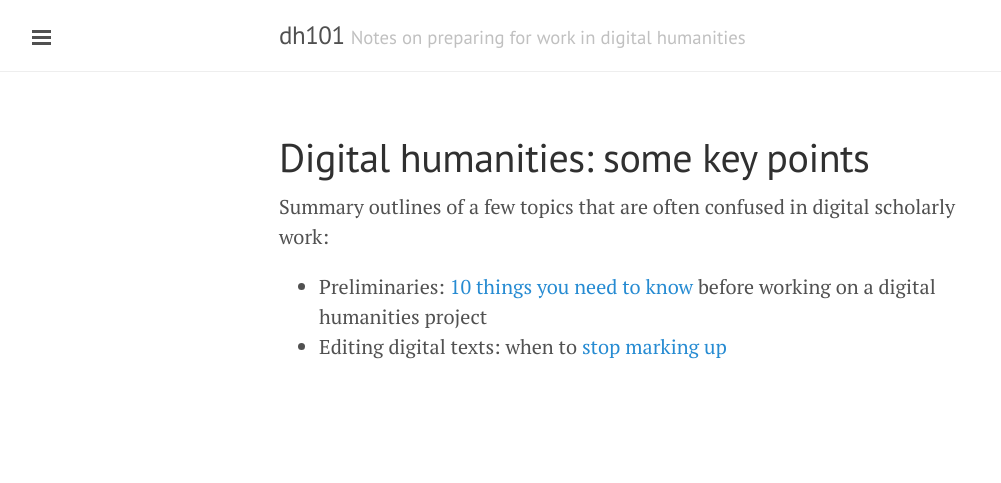
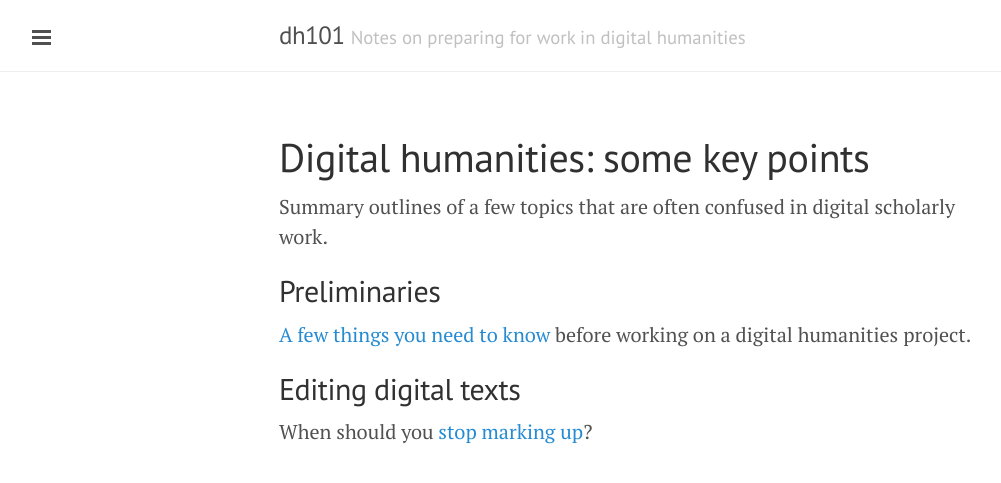
Before and after one commit to neelsmith/dh101, a Jekyll site: the page built from index.md, in a window 1280 px wide. Shown: the top 483 px of the page, without its empty margins (1-1002 px from the left). Built offline with Jekyll 4.4.1, drawn with Linux system fonts in a browser that asks for light colours; Markdown is read by kramdown in place of the engine named in the settings.

Commit message:
Update checklist

```diff
--- a/index.md
+++ b/index.md
@@ -3,7 +3,13 @@ layout: page
 title: "Digital humanities: some key points"
 ---
 
-Summary outlines of a few topics that are often confused in digital scholarly work:
+Summary outlines of a few topics that are often confused in digital scholarly work.
 
-- Preliminaries: [10 things you need to know ](checklist) before working on a digital humanities project
-- Editing digital texts: when to [stop marking up](markup)
+## Preliminaries
+
+[A few things you need to know ](checklist) before working on a digital humanities project.
+
+## Editing digital texts ##
+
+
+When should you [stop marking up](markup)?
```
